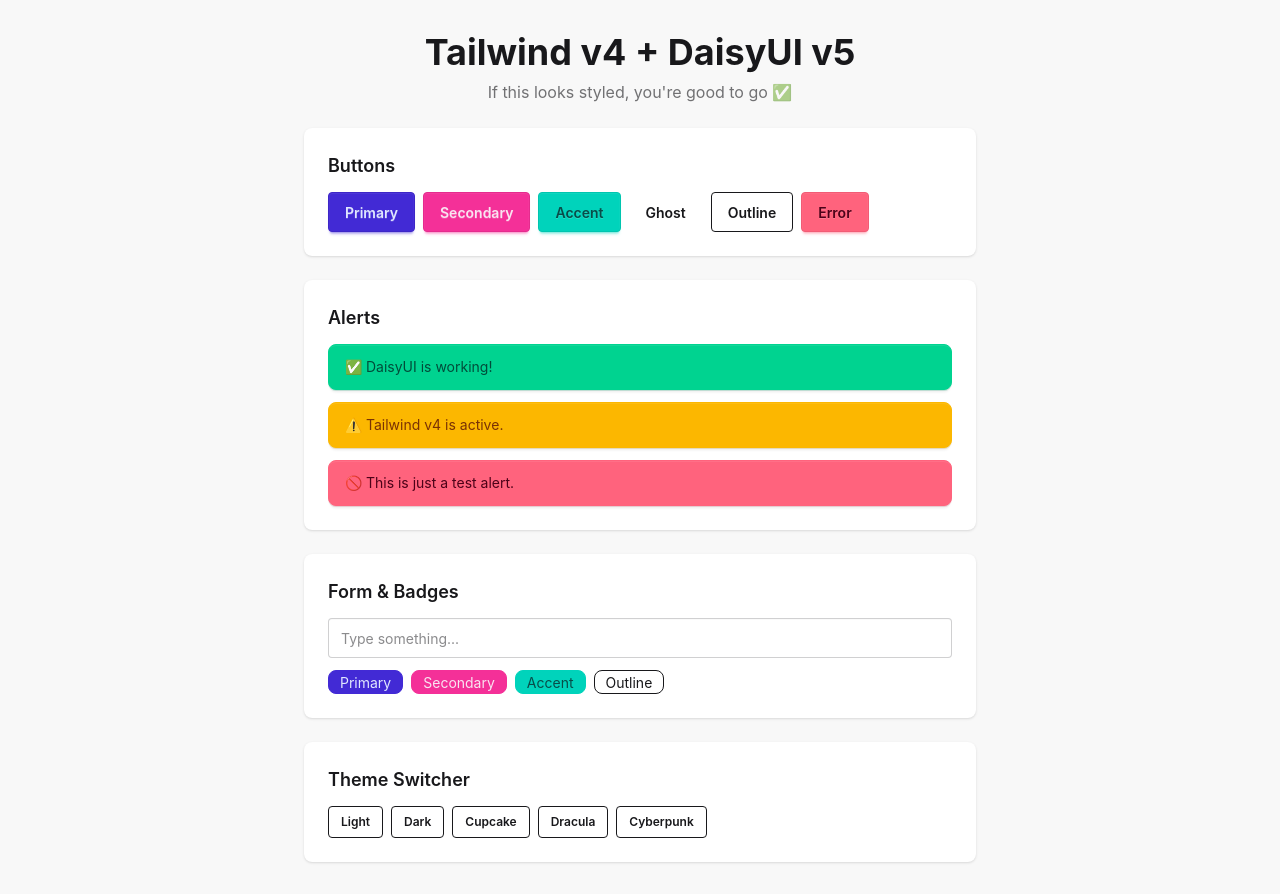
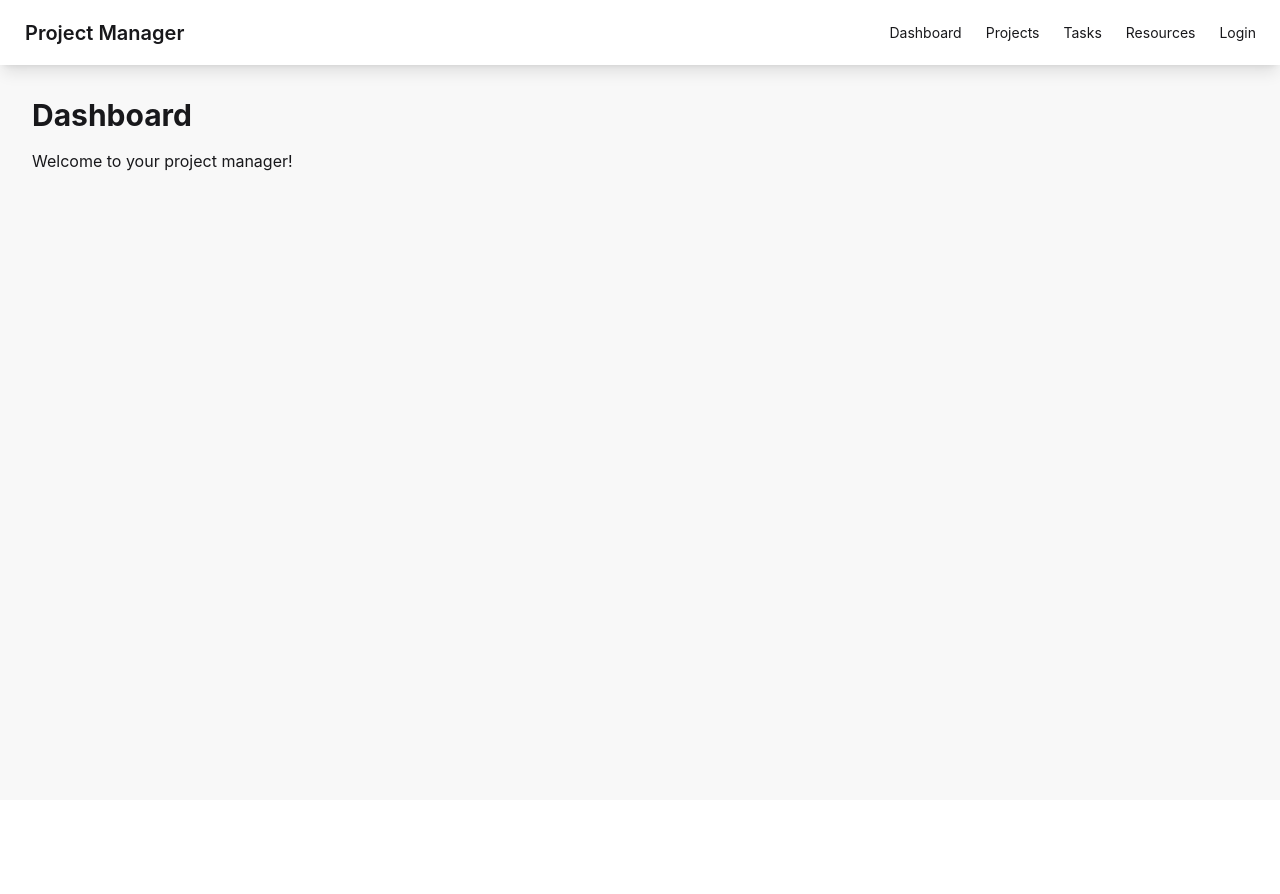
Before and after one commit to michaelgelooooo/Project-Manager, a React app in the folder frontend/: page / in a window 1280 px wide. After the commit the page ends 800 px from the top, so only its background shows below. Built offline with nearby package versions, Linux system fonts and the light colour scheme; the HTML template or start-up script is replaced by a standard one.

Commit message:
Implement routing and layout for project management app; add pages for Dashboard, Projects, Tasks, Resources, Login, and Register; update dependencies in package.json and package-lock.json

```diff
--- a/frontend/package.json
+++ b/frontend/package.json
@@ -11,9 +11,11 @@
   },
   "dependencies": {
     "@tailwindcss/vite": "^4.2.2",
+    "axios": "^1.14.0",
     "daisyui": "^5.5.19",
     "react": "^19.2.4",
     "react-dom": "^19.2.4",
+    "react-router-dom": "^7.14.0",
     "tailwindcss": "^4.2.2"
   },
   "devDependencies": {
--- a/frontend/src/App.jsx
+++ b/frontend/src/App.jsx
@@ -1,64 +1,28 @@
-export default function App() {
+import { BrowserRouter, Routes, Route } from 'react-router-dom';
+import Layout from './components/Layout';
+import Dashboard from './pages/Dashboard';
+import Projects from './pages/Projects';
+import Tasks from './pages/Tasks';
+import Resources from './pages/Resources';
+import Login from './pages/Login';
+import Register from './pages/Register';
+
+function App() {
   return (
-    <div className="min-h-screen bg-base-200 flex items-center justify-center p-8">
-      <div className="max-w-2xl w-full space-y-6">
+    <BrowserRouter>
+      <Routes>
+        <Route element={<Layout />}>
+          <Route path="/" element={<Dashboard />} />
+          <Route path="/projects" element={<Projects />} />
+          <Route path="/tasks" element={<Tasks />} />
+          <Route path="/resources" element={<Resources />} />
+        </Route>
 
-        {/* Header */}
-        <div className="text-center">
-          <h1 className="text-4xl font-bold text-base-content">Tailwind v4 + DaisyUI v5</h1>
-          <p className="text-base-content/60 mt-2">If this looks styled, you're good to go ✅</p>
-        </div>
+        <Route path="/login" element={<Login />} />
+        <Route path="/register" element={<Register />} />
+      </Routes>
+    </BrowserRouter>
+  );
+}
 
-        {/* Buttons */}
-        <div className="card bg-base-100 shadow p-6 space-y-3">
-          <h2 className="font-semibold text-lg">Buttons</h2>
-          <div className="flex flex-wrap gap-2">
-            <button className="btn btn-primary">Primary</button>
-            <button className="btn btn-secondary">Secondary</button>
-            <button className="btn btn-accent">Accent</button>
-            <button className="btn btn-ghost">Ghost</button>
-            <button className="btn btn-outline">Outline</button>
-            <button className="btn btn-error">Error</button>
-          </div>
-        </div>
-
-        {/* Alerts */}
-        <div className="card bg-base-100 shadow p-6 space-y-3">
-          <h2 className="font-semibold text-lg">Alerts</h2>
-          <div role="alert" className="alert alert-success">✅ DaisyUI is working!</div>
-          <div role="alert" className="alert alert-warning">⚠️ Tailwind v4 is active.</div>
-          <div role="alert" className="alert alert-error">🚫 This is just a test alert.</div>
-        </div>
-
-        {/* Badge + Input */}
-        <div className="card bg-base-100 shadow p-6 space-y-3">
-          <h2 className="font-semibold text-lg">Form & Badges</h2>
-          <input type="text" placeholder="Type something..." className="input input-bordered w-full" />
-          <div className="flex gap-2 flex-wrap">
-            <span className="badge badge-primary">Primary</span>
-            <span className="badge badge-secondary">Secondary</span>
-            <span className="badge badge-accent">Accent</span>
-            <span className="badge badge-outline">Outline</span>
-          </div>
-        </div>
-
-        {/* Theme switcher */}
-        <div className="card bg-base-100 shadow p-6 space-y-3">
-          <h2 className="font-semibold text-lg">Theme Switcher</h2>
-          <div className="flex gap-2 flex-wrap">
-            {["light", "dark", "cupcake", "dracula", "cyberpunk"].map((theme) => (
-              <button
-                key={theme}
-                className="btn btn-sm btn-outline capitalize"
-                onClick={() => document.documentElement.setAttribute("data-theme", theme)}
-              >
-                {theme}
-              </button>
-            ))}
-          </div>
-        </div>
-
-      </div>
-    </div>
-  )
-}
+export default App;
--- /dev/null
+++ b/frontend/src/components/Layout.jsx
@@ -0,0 +1,32 @@
+import { Link, Outlet } from 'react-router-dom';
+
+function Layout() {
+    return (
+        <div className="min-h-screen bg-base-200">
+            {/* Navbar */}
+            <div className="navbar bg-base-100 shadow-lg">
+                <div className="flex-1">
+                    <Link to="/" className="btn btn-ghost text-xl">
+                        Project Manager
+                    </Link>
+                </div>
+                <div className="flex-none">
+                    <ul className="menu menu-horizontal px-1">
+                        <li><Link to="/">Dashboard</Link></li>
+                        <li><Link to="/projects">Projects</Link></li>
+                        <li><Link to="/tasks">Tasks</Link></li>
+                        <li><Link to="/resources">Resources</Link></li>
+                        <li><Link to="/login">Login</Link></li>
+                    </ul>
+                </div>
+            </div>
+
+            {/* Page Content */}
+            <main>
+                <Outlet />
+            </main>
+        </div>
+    );
+}
+
+export default Layout;
--- a/frontend/src/index.css
+++ b/frontend/src/index.css
@@ -1,2 +1,5 @@
 @import "tailwindcss";
-@plugin "daisyui";
+
+@plugin "daisyui" {
+    themes: light --default, dark --prefersdark, cupcake, dracula, cyberpunk;
+}
--- /dev/null
+++ b/frontend/src/pages/Dashboard.jsx
@@ -0,0 +1,10 @@
+function Dashboard() {
+    return (
+        <div className="p-8">
+            <h1 className="text-3xl font-bold mb-4">Dashboard</h1>
+            <p>Welcome to your project manager!</p>
+        </div>
+    );
+}
+
+export default Dashboard;
--- /dev/null
+++ b/frontend/src/pages/Login.jsx
@@ -0,0 +1,14 @@
+function Login() {
+    return (
+        <div className="min-h-screen flex items-center justify-center bg-base-200">
+            <div className="card w-96 bg-base-100 shadow-xl">
+                <div className="card-body">
+                    <h2 className="card-title">Login</h2>
+                    <p>Login form will go here.</p>
+                </div>
+            </div>
+        </div>
+    );
+}
+
+export default Login;
--- /dev/null
+++ b/frontend/src/pages/Projects.jsx
@@ -0,0 +1,10 @@
+function Projects() {
+    return (
+        <div className="p-8">
+            <h1 className="text-3xl font-bold mb-4">Projects</h1>
+            <p>Your projects will appear here.</p>
+        </div>
+    );
+}
+
+export default Projects;
--- /dev/null
+++ b/frontend/src/pages/Register.jsx
@@ -0,0 +1,14 @@
+function Register() {
+    return (
+        <div className="min-h-screen flex items-center justify-center bg-base-200">
+            <div className="card w-96 bg-base-100 shadow-xl">
+                <div className="card-body">
+                    <h2 className="card-title">Register</h2>
+                    <p>Registration form will go here.</p>
+                </div>
+            </div>
+        </div>
+    );
+}
+
+export default Register;
--- /dev/null
+++ b/frontend/src/pages/Resources.jsx
@@ -0,0 +1,10 @@
+function Resources() {
+    return (
+        <div className="p-8">
+            <h1 className="text-3xl font-bold mb-4">Resources</h1>
+            <p>Your resources will appear here.</p>
+        </div>
+    );
+}
+
+export default Resources;
--- /dev/null
+++ b/frontend/src/pages/Tasks.jsx
@@ -0,0 +1,10 @@
+function Tasks() {
+    return (
+        <div className="p-8">
+            <h1 className="text-3xl font-bold mb-4">Tasks</h1>
+            <p>Your tasks will appear here.</p>
+        </div>
+    );
+}
+
+export default Tasks;
```
Also changed, not shown: 1 other file (tests, documents, lock files or other folders).
